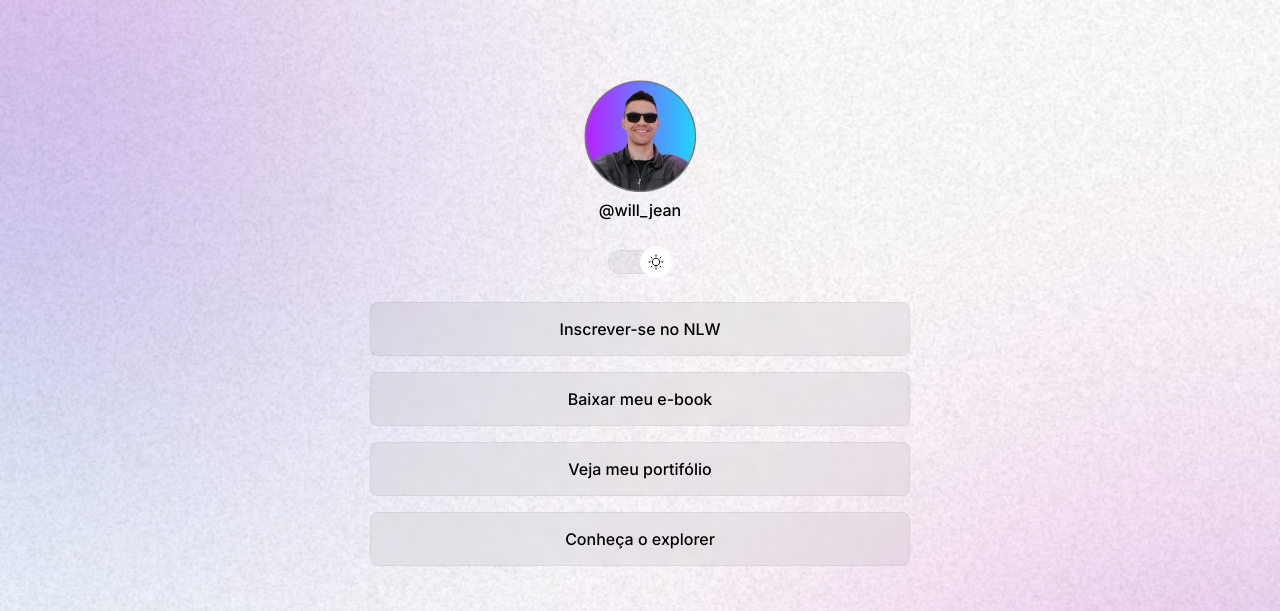
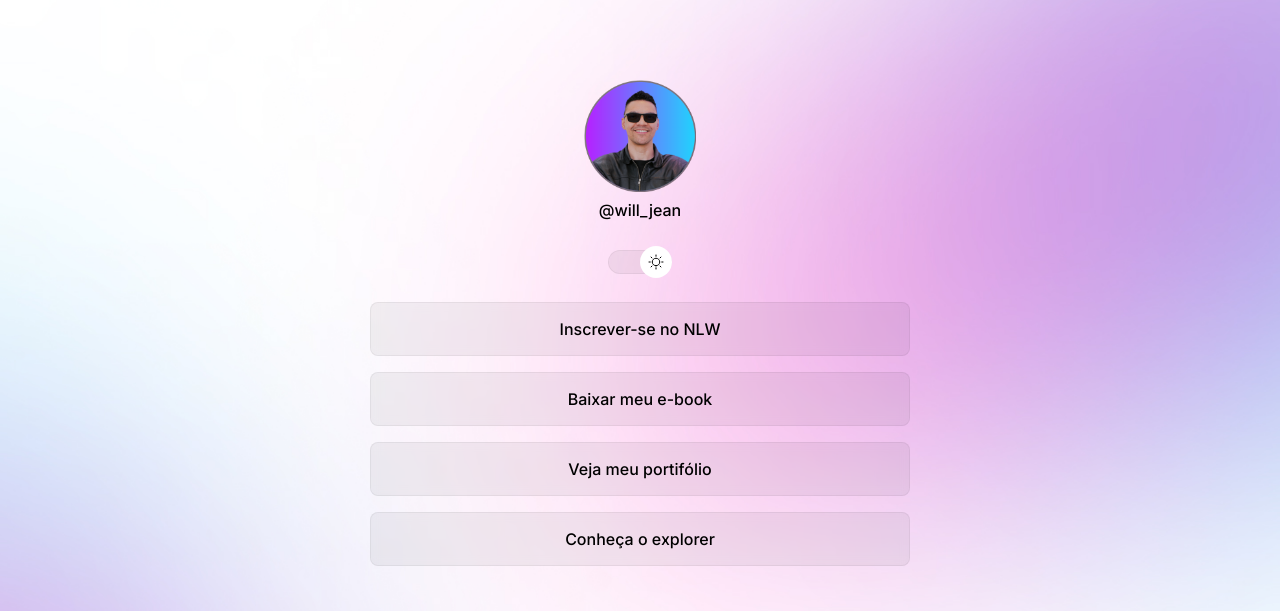
Before and after one commit to wilkerjean/projeto, a plain HTML site: page index.html in a window 1280 px wide. Shown: the top 611 px of the page. Drawn offline with nearby package versions, Linux system fonts and the light colour scheme.

Commit message:
change background based on media queries

```diff
--- a/style.css
+++ b/style.css
@@ -38,6 +38,7 @@ body {
   lembrar que para o size usa barra e não o espaço.
 */
   background: var(--bg-url) no-repeat top center/cover;
+  height: 100vh;
 }
 body * {
   font-family: "Inter", sans-serif;
@@ -150,3 +151,12 @@ footer {
   font-size: 14px;
   text-align: center;
 }
+
+@media (min-width: 700px) {
+  :root {
+    --br-url: url(./assets/assets/bg-desktop.jpg);
+  }
+  .light {
+    --bg-url: url(./assets/assets/bg-desktop-light.jpg);
+  }
+}
```
